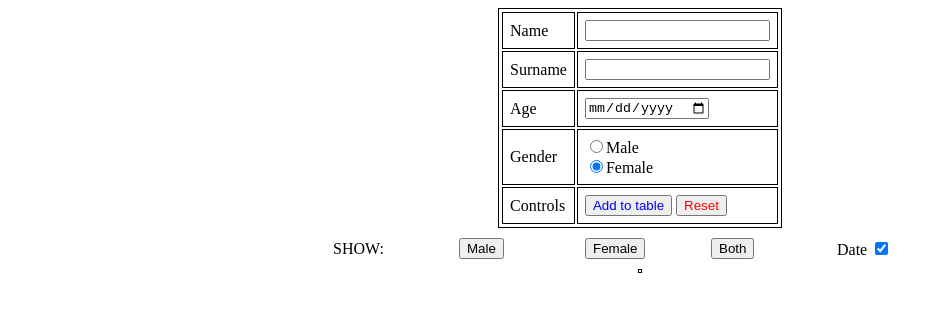
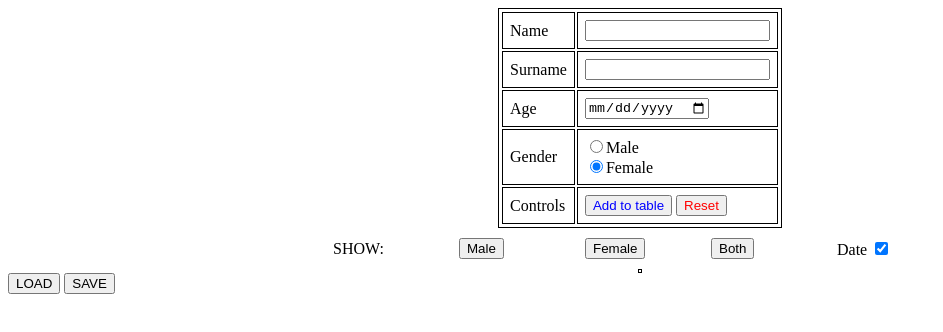
Before and after one commit to michalnov/web, a plain HTML site: page jquery/dynamicTable/index.html in a window 1280 px wide. Shown: the whole page, without its empty margins (0-943 px from the left). Drawn offline with Linux system fonts and the light colour scheme.

Commit message:
web form work in progress

```diff
--- a/jquery/dynamicTable/index.html
+++ b/jquery/dynamicTable/index.html
@@ -171,5 +171,10 @@
     </table>
   </div>
 
+	<div class="controls2">
+			<input type="button" name="Load" value="LOAD" id="load" onclick="loadFromStorage()">
+			<input type="button" name="Save" value="SAVE" id="save" onclick="saveToStorage()">
+	</div>
+
 </body>
 </html>
--- a/jquery/dynamicTable/source/myscript.js
+++ b/jquery/dynamicTable/source/myscript.js
@@ -78,6 +78,27 @@ function inputControl() {
   return error1;
 }
 
+function loadFromStorage() {
+  if(typeof(Storage) !== "undefined")
+  { window.tableContent = JSON.parse(localStorage.persons);
+    drawTable(actualParam);
+  }
+  else {
+  document.getElementById("result").innerHTML = "Sorry, your browser does not support web storage...";
+    return;
+  }
+}
+
+function saveToStorage() {
+  if(typeof(Storage) !== "undefined")
+  { localStorage.persons = JSON.stringify(window.tableContent); }
+  else {
+  document.getElementById("result").innerHTML = "Sorry, your browser does not support web storage...";
+    return;
+  }
+
+}
+
 
 
 
```
